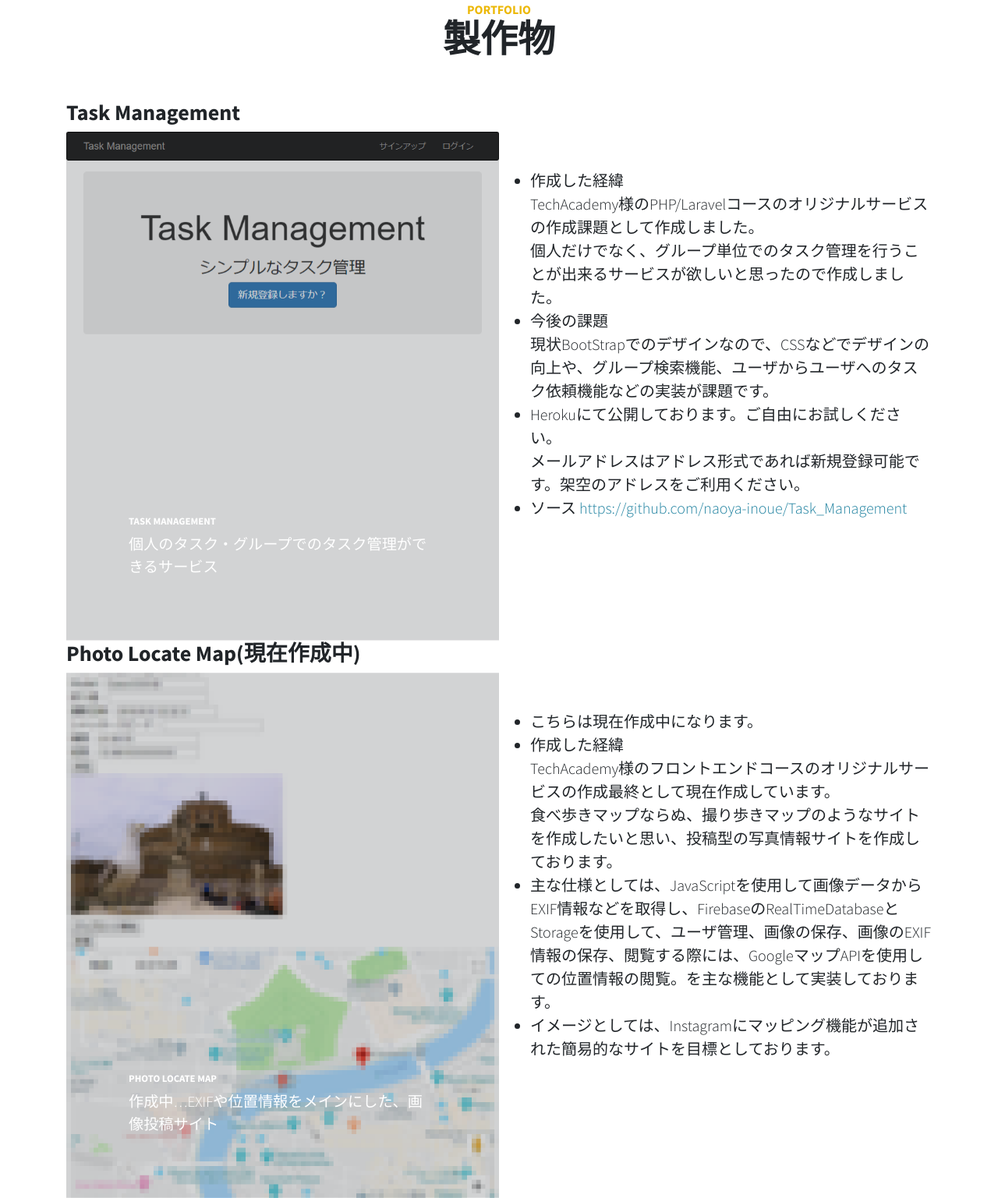
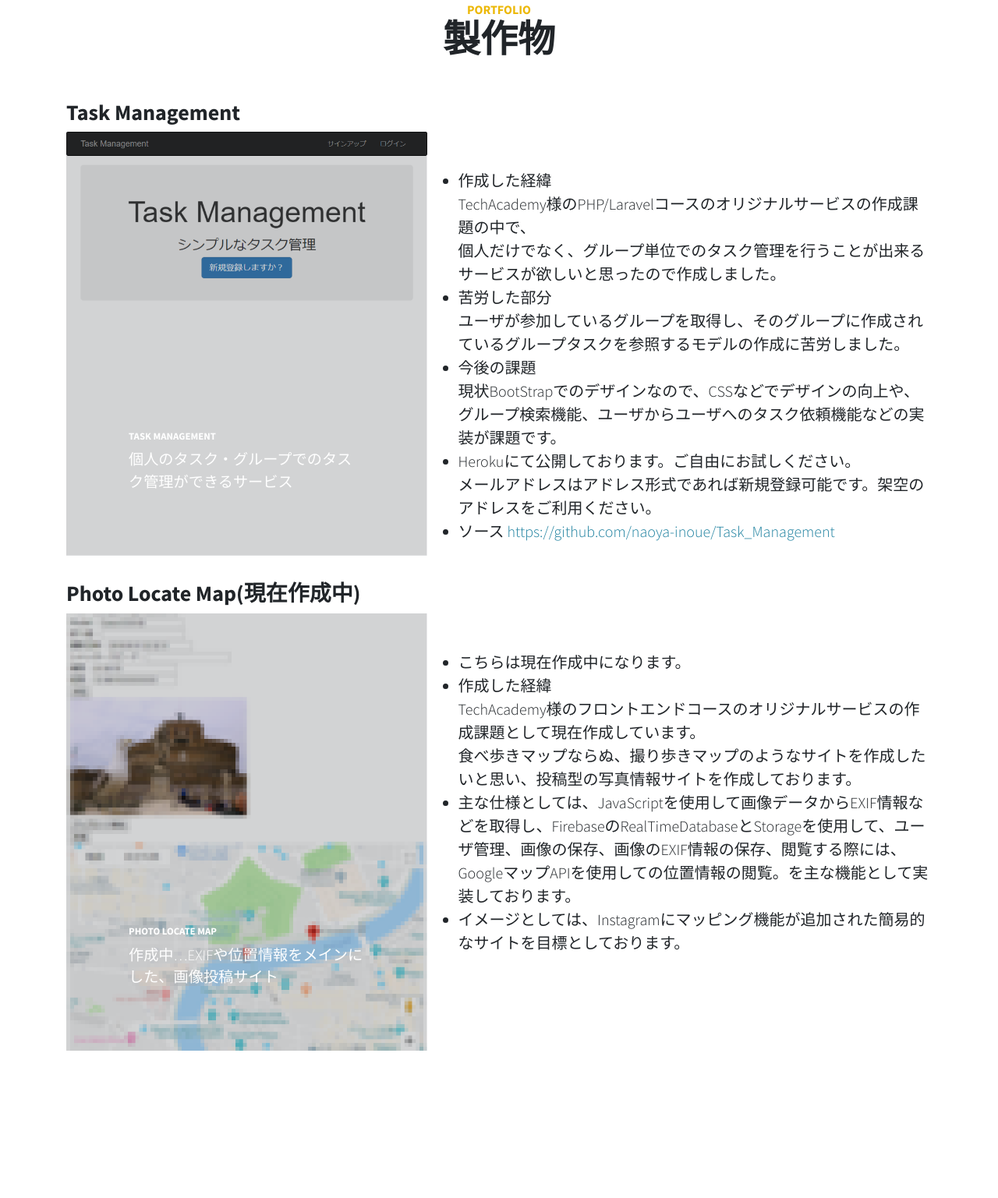
Before and after one commit to naoya-inoue/naoya-inoue.github.io, a plain HTML site: page index.html in a window 1280 px wide. Shown: the part 2608-4145 px from the top of the page at 78% size. Drawn offline with Linux system fonts and the light colour scheme.

Commit message:
portfolio li edit

```diff
--- a/index.html
+++ b/index.html
@@ -157,7 +157,7 @@
         <div class="col-lg-10">
           <h3>Task Management</h3>
         </div>
-        <div class="col-lg-6">
+        <div class="col-lg-5">
           <a class="portfolio-item" href="http://task-management-ni.herokuapp.com/">
               <span class="caption">
                 <span class="caption-content">
@@ -168,24 +168,31 @@
               <img class="img-fluid" src="img/TaskManagement.png" alt="TaskManagement">
             </a>
         </div>
-        <div class="col-lg-6">
+        <div class="col-lg-7">
           <p class="lead mb-5 text-left ">
             <ul class="lead mb-5 text-left">
               <li>
-                作成した経緯<br> TechAcademy様のPHP/Laravelコースのオリジナルサービスの作成課題として作成しました。
+                作成した経緯<br>TechAcademy様のPHP/Laravelコースのオリジナルサービスの作成課題の中で、
                 <br> 個人だけでなく、グループ単位でのタスク管理を行うことが出来るサービスが欲しいと思ったので作成しました。
+              </li>
+              <li>
+                苦労した部分<br>ユーザが参加しているグループを取得し、そのグループに作成されているグループタスクを参照するモデルの作成に苦労しました。
               </li>
               <li>
                 今後の課題<br>現状BootStrapでのデザインなので、CSSなどでデザインの向上や、グループ検索機能、ユーザからユーザへのタスク依頼機能などの実装が課題です。
               </li>
-              <li>Herokuにて公開しております。ご自由にお試しください。<br>メールアドレスはアドレス形式であれば新規登録可能です。架空のアドレスをご利用ください。</li>
-              <li>ソース <a href="https://github.com/naoya-inoue/Task_Management">https://github.com/naoya-inoue/Task_Management</a></li>
+              <li>
+                Herokuにて公開しております。ご自由にお試しください。<br>メールアドレスはアドレス形式であれば新規登録可能です。架空のアドレスをご利用ください。
+              </li>
+              <li>
+                ソース <a href="https://github.com/naoya-inoue/Task_Management">https://github.com/naoya-inoue/Task_Management</a>
+              </li>
             </ul>
         </div>
         <div class="col-lg-10">
           <h3>Photo Locate Map(現在作成中)</h3>
         </div>
-        <div class="col-lg-6">
+        <div class="col-lg-5">
           <a class="portfolio-item">
               <span class="caption">
                 <span class="caption-content">
@@ -196,14 +203,15 @@
               <img class="img-fluid" src="img/PhotoLocateMap.png" alt="PhotoLocateMap">
             </a>
         </div>
-        <div class="col-lg-6">
+        <div class="col-lg-7">
           <p class="lead mb-5 text-left ">
             <ul class="lead mb-5 text-left">
               <li>
                 こちらは現在作成中になります。
               </li>
               <li>
-                作成した経緯<br>TechAcademy様のフロントエンドコースのオリジナルサービスの作成最終として現在作成しています。<br> 食べ歩きマップならぬ、撮り歩きマップのようなサイトを作成したいと思い、投稿型の写真情報サイトを作成しております。
+                作成した経緯<br>TechAcademy様のフロントエンドコースのオリジナルサービスの作成課題として現在作成しています。<br>
+                食べ歩きマップならぬ、撮り歩きマップのようなサイトを作成したいと思い、投稿型の写真情報サイトを作成しております。
               </li>
               <li>
                 主な仕様としては、JavaScriptを使用して画像データからEXIF情報などを取得し、FirebaseのRealTimeDatabaseとStorageを使用して、ユーザ管理、画像の保存、画像のEXIF情報の保存、閲覧する際には、GoogleマップAPIを使用しての位置情報の閲覧。を主な機能として実装しております。
```
